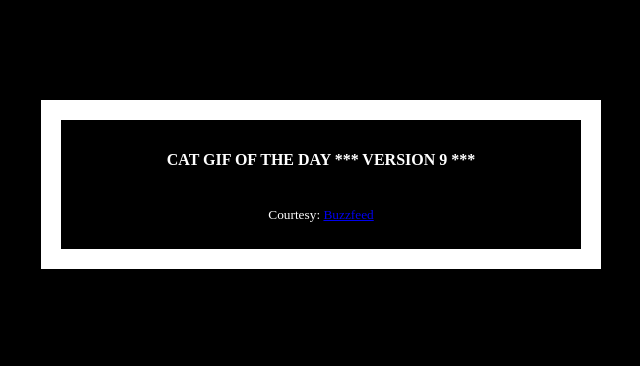
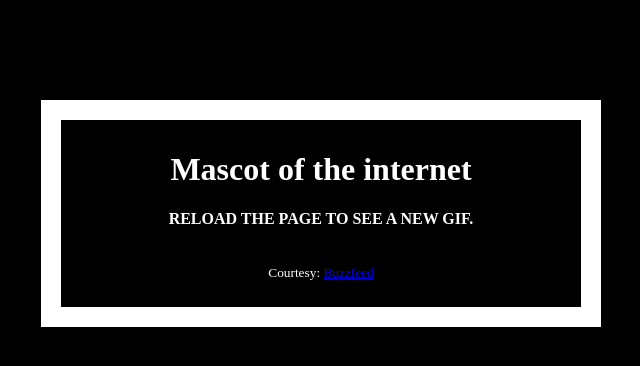
Before and after one commit to medianotion/cat-docker, a Flask app: template templates/index.html in a window 1280 px wide. Shown: the top 366 px of the page, without its empty margins (319-959 px from the left). Run offline with Flask 2, Linux system fonts and the light colour scheme; the template is opened without the code that fills it, so the values that code supplies are empty.

Commit message:
version 10 adding new title.

```diff
--- a/templates/index.html
+++ b/templates/index.html
@@ -19,7 +19,8 @@
   </head>
   <body>
     <div class="container">
-      <h4>Cat Gif of the day *** Version 9 ***</h4>
+      <h1>Mascot of the internet</h1>
+      <h4>Reload the page to see a new gif.</h4>
       <img src="{{url}}" />
       <p><small>Courtesy: <a href="http://www.buzzfeed.com/copyranter/the-best-cat-gif-post-in-the-history-of-cat-gifs">Buzzfeed</a></small></p>
     </div>
```
